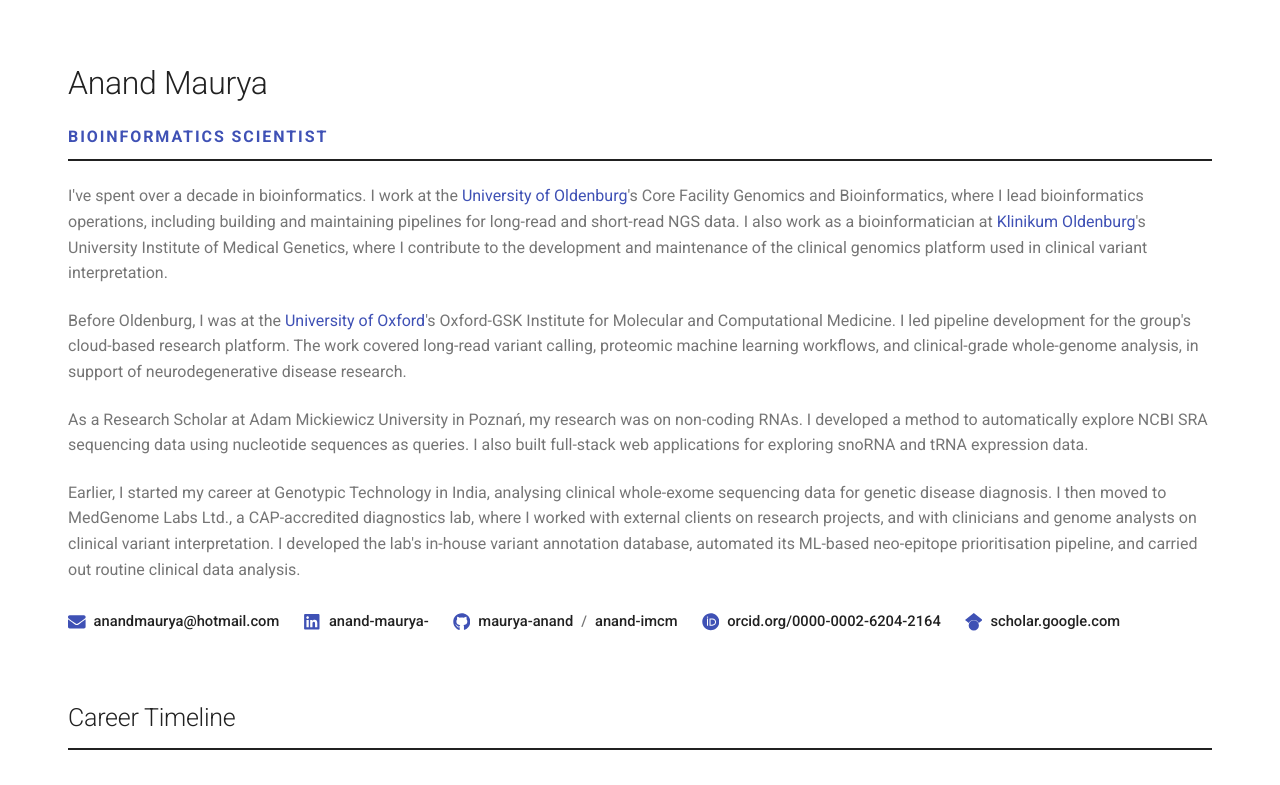
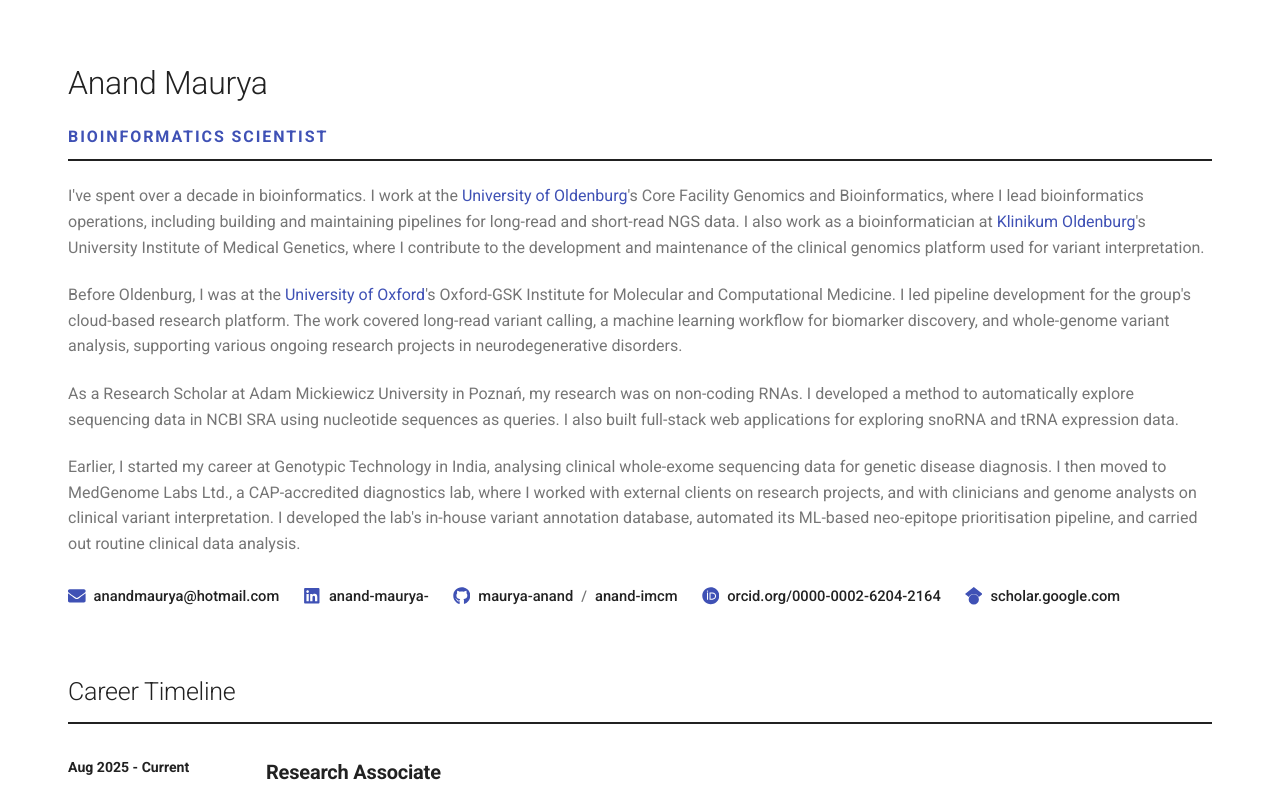
Before and after one commit to maurya-anand/maurya-anand.github.io, a React (Vite) app: page / in a window 1280 px wide. Shown: the top 785 px of the page. Built offline with nearby package versions, Linux system fonts and the light colour scheme.

Commit message:
rephrased the intro for clarity

```diff
--- a/src/components/Header.jsx
+++ b/src/components/Header.jsx
@@ -29,7 +29,7 @@ const Header = () => (
         </a>
         's University Institute of Medical Genetics, where I contribute to
         the development and maintenance of the
-        clinical genomics platform used in clinical variant interpretation.
+        clinical genomics platform used for variant interpretation.
       </p>
       <p className="header-summary">
         Before Oldenburg, I was at the{" "}
@@ -43,14 +43,14 @@ const Header = () => (
         's Oxford-GSK Institute for Molecular and Computational Medicine. I
         led pipeline development for the group's cloud-based research
         platform. The work covered
-        long-read variant calling, proteomic machine learning workflows, and
-        clinical-grade whole-genome analysis, in support of neurodegenerative
-        disease research.
+        long-read variant calling, a machine learning workflow for biomarker
+        discovery, and whole-genome variant analysis, supporting various
+        ongoing research projects in neurodegenerative disorders.
       </p>
       <p className="header-summary">
         As a Research Scholar at Adam Mickiewicz University in Poznań, my research
         was on non-coding RNAs. I developed a method to automatically
-        explore NCBI SRA sequencing data using nucleotide sequences as
+        explore sequencing data in NCBI SRA using nucleotide sequences as
         queries. I also built full-stack web applications for exploring
         snoRNA and tRNA expression data.
       </p>
```
